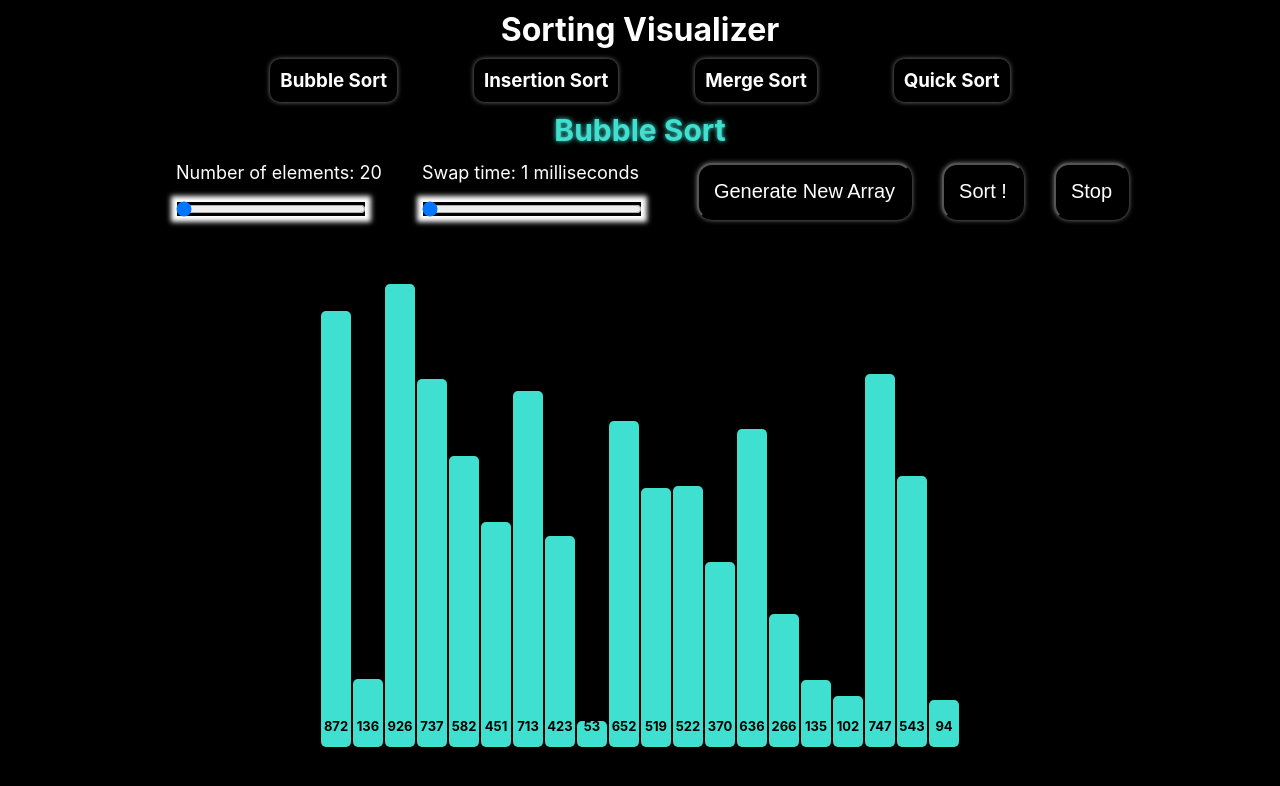
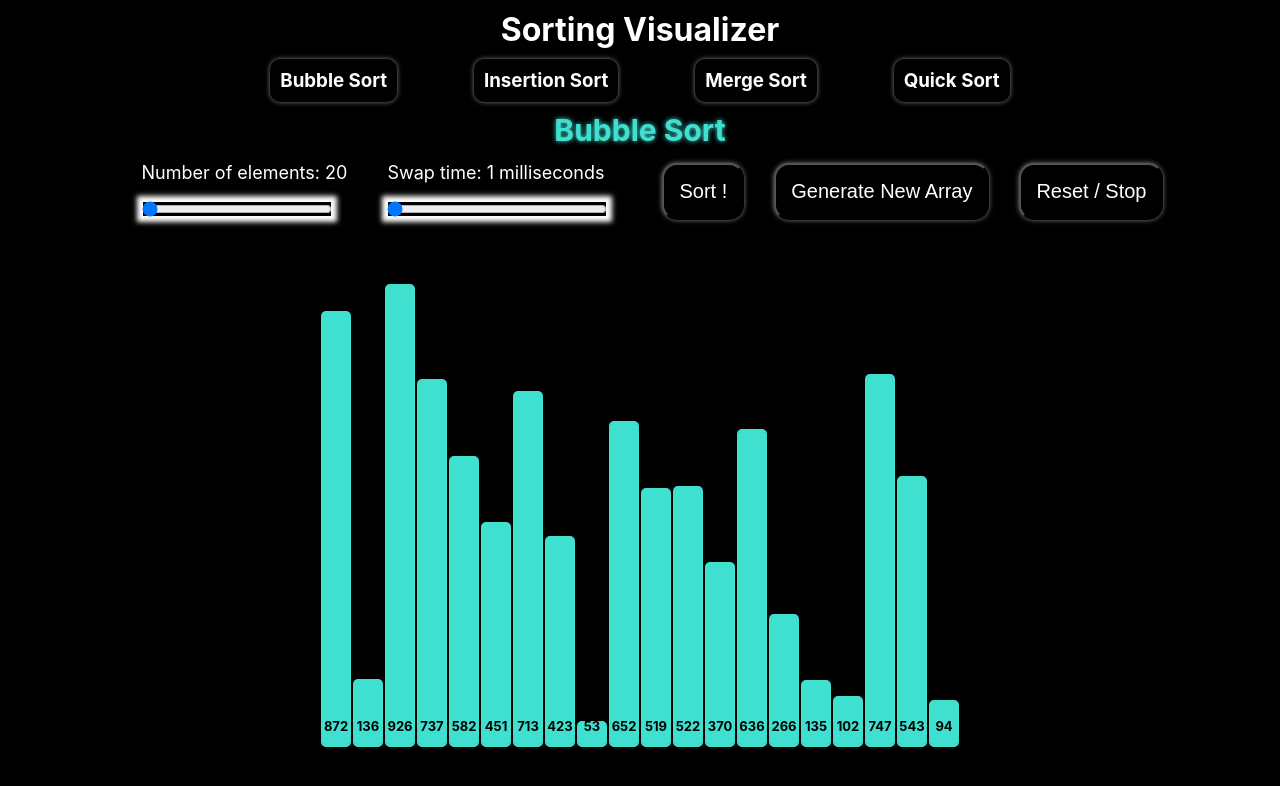
Before and after one commit to TheZoraiz/React---Sorting-Visualizer, a React (Create React App) app: page / in a window 1280 px wide. Shown: the top 786 px of the page. Built offline with nearby package versions, Linux system fonts and the light colour scheme.

Commit message:
implemented reset button

```diff
--- a/src/components/Array.js
+++ b/src/components/Array.js
@@ -24,6 +24,7 @@ function Array(props) {
     const [ speed, setSpeed ] = useState(1);
     const [ clickable, setClickable ] = useState(true);
     const [ reload, setReload ] = useState(false)
+    let sortHistory = []
 
     // Converts array of divs into an array of their sizes - in order
     // realList = realList.map(item => parseFloat(item.style.height.slice(0, item.style.height.length - 2)));
@@ -51,8 +52,8 @@ function Array(props) {
 
 
     const bubble_Sort = () => {
-        let list = document.getElementsByClassName('array-container')[0];
-        let realList = list.children;
+        // let list = document.getElementsByClassName('array-container')[0];
+        // let realList = list.children;
         // console.log(realList)
         // console.log(realList)
         // let x = parseFloat(realList[0].style.height.slice(0, realList[0].style.height.length - 2));
@@ -60,10 +61,9 @@ function Array(props) {
         // console.log(x < y);
 
         let count = 50;
-        let sortHistory = []
 
         let swapp;
-        let n = realList.length-1;
+        let n = array.length - 1;
         // var x=[...realList];
         let x = [...array];
         swapp = true;
@@ -210,12 +210,12 @@ function Array(props) {
                         id='range'
                         type='range'
                         style={{width: 220}}
-                        min={1} max={300}
+                        min={1} max={400}
                         value={speed}
                         onChange={changeSpeed}
                     />
                 </div>
-                <button className='generator' onClick={generate}>Generate New Array</button>
+
                 <button className='sort-button' onClick={() => {
                     if(clickable) {
                         check();
@@ -225,7 +225,9 @@ function Array(props) {
 
                     }}>Sort !</button>
 
-                <button className='sort-button' onClick={forceUpdate}>Stop</button>
+                <button className='generator' onClick={generate}>Generate New Array</button>
+
+                <button className='sort-button' onClick={() => window.location.reload()}>Reset / Stop</button>
             </div>
             <div className='array-container'>
                 {array}
```
